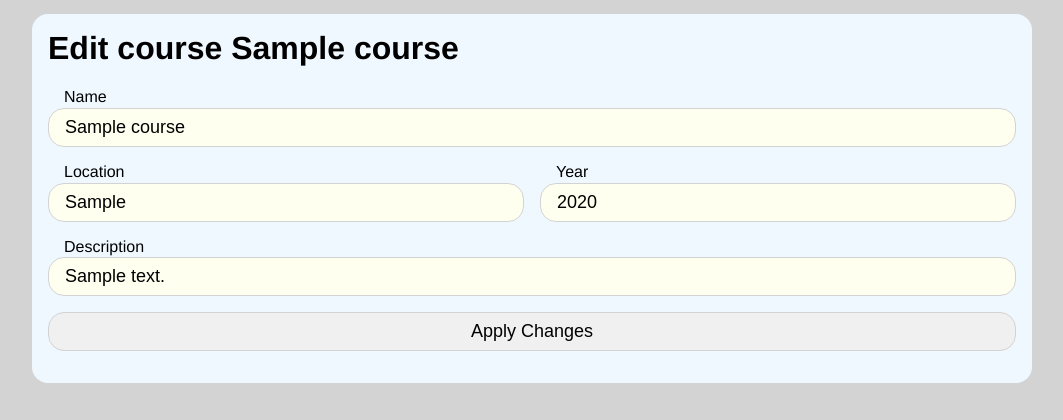
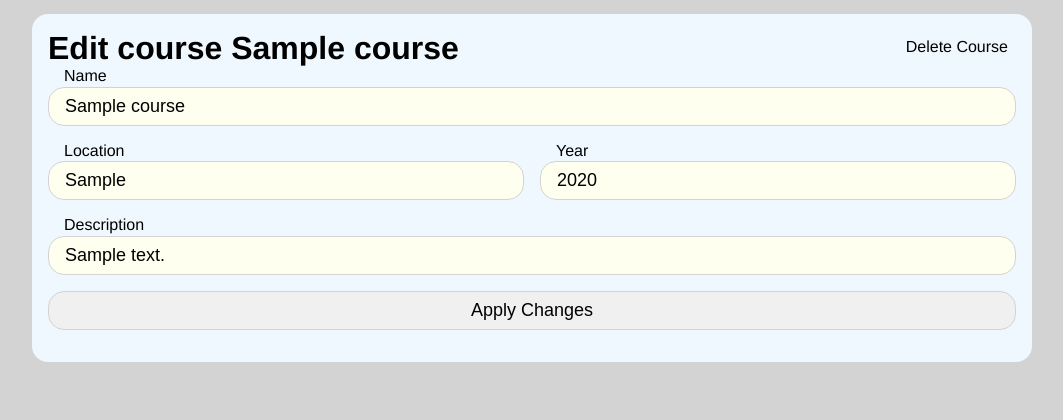
Before and after one commit to timothyf1/cmt120-flask, a Flask app: a page that uses portfolio/course/templates/edit-course.html in a window 1280 px wide. Shown: the part 50-470 px from the top of the page, without its empty margins (108-1171 px from the left). Run offline with Flask 3, Linux system fonts and the light colour scheme; a user stored in the database is signed in; tables that the repository leaves empty hold one stand-in row (values such as "Sample post").

Commit message:
Moved delete course button to edit page

```diff
--- a/portfolio/course/templates/course-modules.html
+++ b/portfolio/course/templates/course-modules.html
@@ -3,7 +3,7 @@
 <div class="heading right-link">
     <h1>{{ course.name }}</h1>
     {% if current_user.is_authenticated %}
-    <a href="{{ url_for('bp_education.delete_course', name=course.name) }}" class="button">Delete Course</a>
+    <a href="{{ url_for('bp_education.edit_course', name=course.name) }}" class="button">Edit Course</a>
     <a href="{{ url_for('bp_modules.new_module', course_id=course.id) }}" class="button">New Module</a>
     {% endif %}
 </div>
--- a/portfolio/course/templates/edit-course.html
+++ b/portfolio/course/templates/edit-course.html
@@ -1,7 +1,10 @@
 {% extends "content.html" %}
 
 {% block content %}
-<h1>Edit course {{ course.name }}</h1>
+<div class="heading right-link">
+    <h1>Edit course {{ course.name }}</h1>
+    <a href="{{ url_for('bp_education.delete_course', name=course.name) }}" class="button">Delete Course</a>
+</div>
 
 <form method="POST" action="">
     {{ form.csrf_token }}
```
